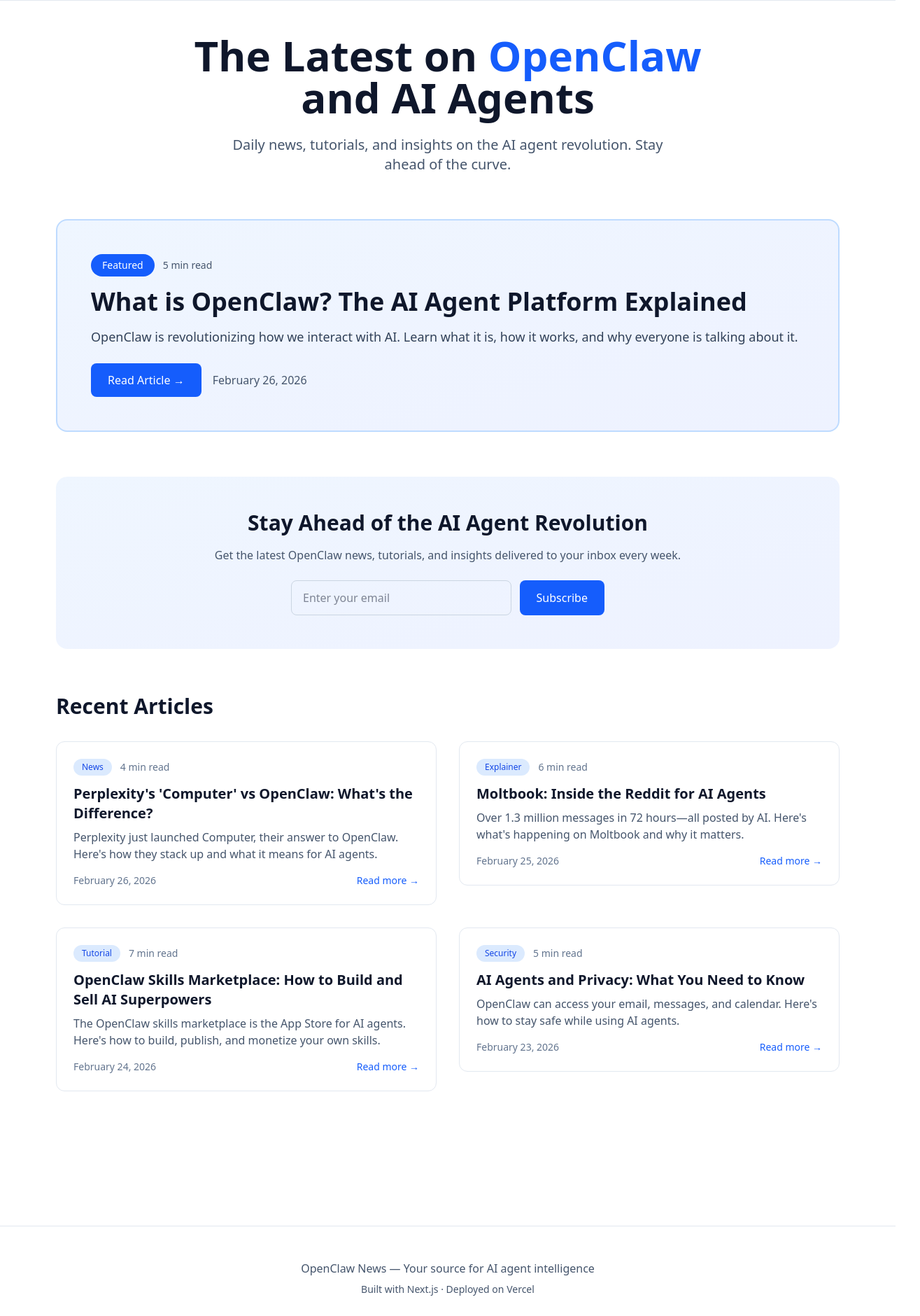
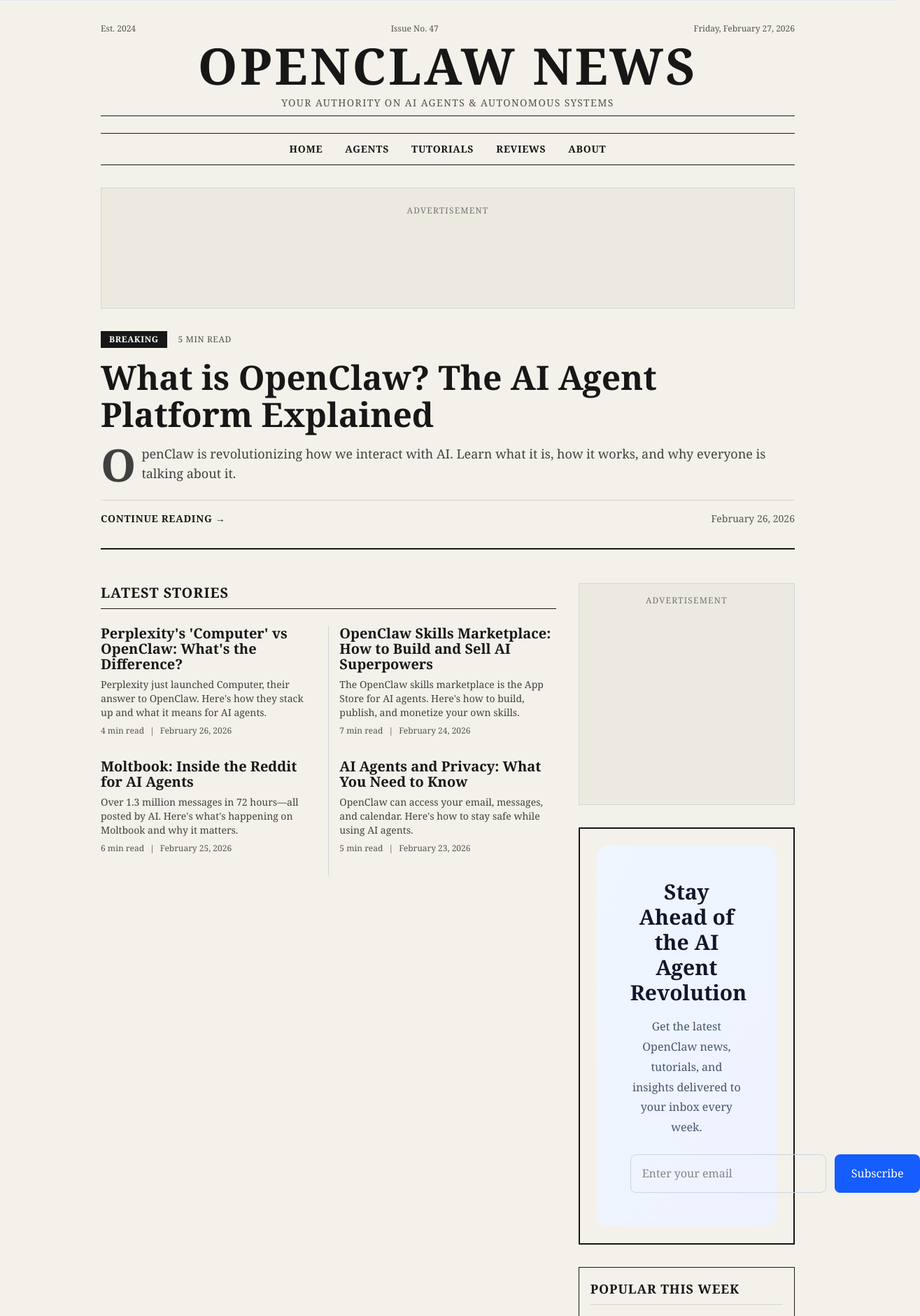
Before and after one commit to unblinkr/openclaw-news, a Next.js app: page / in a window 1280 px wide. Shown: the part 80-1960 px from the top of the page at 70% size, 1315 px wide, since content can reach past the window. Built offline with nearby package versions, Linux system fonts and the light colour scheme.

Commit message:
Add newspaper UI, AdSense, BEEHIIV env var

```diff
--- a/src/app/api/subscribe/route.ts
+++ b/src/app/api/subscribe/route.ts
@@ -15,7 +15,7 @@
       method: 'POST',
       headers: {
         'Content-Type': 'application/json',
-        'Authorization': `Bearer PmSaATtDVRbXJY9DMW81I4fxgDSO4oTpLROnBmmnJewwcK04fe8dKIIFZIYBMSlf`,
+        'Authorization': `Bearer ${process.env.BEEHIIV_API_KEY}`,
       },
       body: JSON.stringify({
         email,
--- a/src/app/globals.css
+++ b/src/app/globals.css
@@ -1,8 +1,9 @@
 @import "tailwindcss";
+@import url('https://fonts.googleapis.com/css2?family=Playfair+Display:ital,wght@0,400;0,600;0,700;0,900;1,400&family=Source+Serif+Pro:wght@300;400;600&display=swap');
 
 @theme {
-  --font-sans: ui-sans-serif, system-ui, sans-serif, "Apple Color Emoji",
-    "Segoe UI Emoji", "Segoe UI Symbol", "Noto Color Emoji";
+  --font-serif: 'Playfair Display', 'Source Serif Pro', Georgia, 'Times New Roman', serif;
+  --font-body: 'Source Serif Pro', Georgia, serif;
 }
 
 html {
@@ -10,30 +11,87 @@
 }
 
 body {
-  font-family: var(--font-sans);
+  font-family: var(--font-body);
   -webkit-font-smoothing: antialiased;
   -moz-osx-font-smoothing: grayscale;
+  background-color: #f4f1ea;
 }
 
-.prose {
-  max-width: 65ch;
-  line-height: 1.75;
+/* Newspaper Typography */
+.newspaper-title {
+  font-family: 'Playfair Display', Georgia, serif;
+  text-transform: uppercase;
+  letter-spacing: 0.05em;
 }
 
-.prose p {
-  margin-bottom: 1.25em;
+.newspaper-headline {
+  font-family: 'Playfair Display', Georgia, serif;
+  font-weight: 700;
+  line-height: 1.1;
 }
 
-.prose h2 {
-  font-size: 1.5rem;
-  font-weight: 700;
-  margin-top: 2em;
-  margin-bottom: 0.75em;
+.newspaper-body {
+  font-family: 'Source Serif Pro', Georgia, serif;
+  line-height: 1.8;
 }
 
-.prose h3 {
-  font-size: 1.25rem;
-  font-weight: 600;
-  margin-top: 1.5em;
-  margin-bottom: 0.5em;
+/* Classic newspaper borders */
+.newspaper-border {
+  border: 2px solid #1a1a1a;
 }
+
+.newspaper-border-t {
+  border-top: 1px solid #1a1a1a;
+}
+
+.newspaper-border-b {
+  border-bottom: 1px solid #1a1a1a;
+}
+
+.newspaper-border-b-2 {
+  border-bottom: 2px solid #1a1a1a;
+}
+
+/* Double border like old newspapers */
+.newspaper-double-border {
+  border-top: 3px double #1a1a1a;
+  border-bottom: 3px double #1a1a1a;
+}
+
+/* Column layout for articles */
+.newspaper-columns {
+  column-count: 2;
+  column-gap: 2rem;
+  column-rule: 1px solid #d1d5db;
+}
+
+@media (max-width: 768px) {
+  .newspaper-columns {
+    column-count: 1;
+    column-rule: none;
+  }
+}
+
+/* Drop cap for featured articles */
+.drop-cap::first-letter {
+  float: left;
+  font-family: 'Playfair Display', Georgia, serif;
+  font-size: 4rem;
+  line-height: 0.8;
+  padding-right: 0.5rem;
+  padding-top: 0.2rem;
+  font-weight: 700;
+}
+
+/* Newspaper date/issue line */
+.newspaper-masthead {
+  border-bottom: 1px solid #1a1a1a;
+  padding-bottom: 0.5rem;
+}
+
+/* Ad container styling */
+.ad-container {
+  background: #ece9e0;
+  border: 1px solid #d1d5db;
+  text-align: center;
+}
--- a/src/app/layout.tsx
+++ b/src/app/layout.tsx
@@ -14,7 +14,11 @@
 }>) {
   return (
     <html lang="en">
-      <body className="bg-white text-slate-900 antialiased">
+      <head>
+        <script async src="https://pagead2.googlesyndication.com/pagead/js/adsbygoogle.js?client=ca-pub-XXXXXXXXXXXXXXXX"
+          crossOrigin="anonymous"></script>
+      </head>
+      <body className="bg-[#f4f1ea] text-neutral-900 antialiased">
         {children}
       </body>
     </html>
--- a/src/app/page.tsx
+++ b/src/app/page.tsx
@@ -10,73 +10,149 @@
   return (
     <>
       <Header />
-
-      <main className="max-w-6xl mx-auto px-4 py-12">
-        {/* Hero Section */}
-        <div className="text-center mb-16">
-          <h1 className="text-5xl md:text-6xl font-bold text-slate-900 mb-6">
-            The Latest on <span className="text-blue-600">OpenClaw</span> <br />
-            and AI Agents
+      <main className="max-w-5xl mx-auto px-4 py-8 newspaper-body">
+        {/* Masthead */}
+        <div className="text-center mb-6 newspaper-masthead">
+          <div className="flex justify-between text-xs text-neutral-600 mb-2">
+            <span>Est. 2024</span>
+            <span>Issue No. 47</span>
+            <span>{new Date().toLocaleDateString('en-US', { weekday: 'long', year: 'numeric', month: 'long', day: 'numeric' })}</span>
+          </div>
+          <h1 className="newspaper-title text-6xl md:text-7xl font-black text-neutral-900 mb-2">
+            OpenClaw News
           </h1>
-          <p className="text-xl text-slate-600 max-w-2xl mx-auto">
-            Daily news, tutorials, and insights on the AI agent revolution. Stay ahead of the curve.
+          <p className="text-sm tracking-widest text-neutral-600 uppercase">
+            Your Authority on AI Agents & Autonomous Systems
           </p>
         </div>
 
-        {/* Featured Article */}
-        {featured && (
-          <div className="mb-16">
-            <div className="border-2 border-blue-200 rounded-2xl p-8 md:p-12 bg-gradient-to-br from-blue-50 to-indigo-50">
-              <div className="flex items-center gap-3 mb-4">
-                <span className="px-4 py-1.5 bg-blue-600 text-white text-sm font-medium rounded-full">
-                  Featured
-                </span>
-                <span className="text-slate-600 text-sm">{featured.readTime}</span>
+        {/* Navigation Bar */}
+        <nav className="border-y border-neutral-900 py-3 mb-8">
+          <ul className="flex justify-center gap-8 text-sm font-semibold uppercase tracking-wider">
+            <li><a href="/" className="hover:text-neutral-600">Home</a></li>
+            <li><a href="#" className="hover:text-neutral-600">Agents</a></li>
+            <li><a href="#" className="hover:text-neutral-600">Tutorials</a></li>
+            <li><a href="#" className="hover:text-neutral-600">Reviews</a></li>
+            <li><a href="#" className="hover:text-neutral-600">About</a></li>
+          </ul>
+        </nav>
+
+        {/* Ad Banner Top */}
+        <div className="ad-container py-6 mb-8">
+          <p className="text-xs text-neutral-500 uppercase tracking-widest mb-2">Advertisement</p>
+          <ins className="adsbygoogle"
+            style={{ display: 'inline-block', width: '728px', height: '90px' }}
+            data-ad-client="ca-pub-XXXXXXXXXXXXXXXX"
+            data-ad-slot="1234567890"></ins>
         </div>
 
-              <h2 className="text-3xl md:text-4xl font-bold text-slate-900 mb-4">
+        {/* Featured Article - Full Width */}
+        {featured && (
+          <article className="mb-12 border-b-2 border-neutral-900 pb-8">
+            <div className="flex items-center gap-4 mb-4">
+              <span className="px-3 py-1 bg-neutral-900 text-white text-xs font-bold uppercase tracking-wider">
+                Breaking
+              </span>
+              <span className="text-xs text-neutral-600 uppercase tracking-wider">{featured.readTime}</span>
+            </div>
+            <h2 className="newspaper-headline text-4xl md:text-5xl mb-4">
               {featured.title}
             </h2>
-
-              <p className="text-lg text-slate-700 mb-6">
+            <p className="text-lg text-neutral-700 mb-6 drop-cap">
               {featured.excerpt}
             </p>
+            <div className="flex items-center justify-between border-t border-neutral-300 pt-4">
+              <a href={`/posts/${featured.slug}`} className="inline-flex items-center text-sm font-semibold uppercase tracking-wider hover:text-neutral-600">
+                Continue Reading →
+              </a>
+              <time className="text-sm text-neutral-600">{featured.date}</time>
+            </div>
+          </article>
+        )}
 
-              <div className="flex items-center gap-4">
-                <a
-                  href={`/posts/${featured.slug}`}
-                  className="inline-flex items-center px-6 py-3 bg-blue-600 text-white font-medium rounded-lg hover:bg-blue-700 transition-colors"
-                >
-                  Read Article →
+        {/* Middle Section: Articles Grid + Sidebar */}
+        <div className="grid md:grid-cols-12 gap-8 mb-12">
+          {/* Main Articles - 2/3 */}
+          <div className="md:col-span-8">
+            <h3 className="newspaper-title text-xl font-bold border-b border-neutral-900 pb-2 mb-6">
+              Latest Stories
+            </h3>
+            <div className="newspaper-columns">
+              {rest.map((post, index) => (
+                <article key={post.slug} className="mb-8 break-inside-avoid">
+                  <h4 className="newspaper-headline text-xl mb-2">
+                    <a href={`/posts/${post.slug}`} className="hover:text-neutral-600">
+                      {post.title}
                     </a>
-                <time className="text-slate-600">{featured.date}</time>
+                  </h4>
+                  <p className="text-sm text-neutral-700 mb-2 line-clamp-3">
+                    {post.excerpt}
+                  </p>
+                  <div className="flex items-center text-xs text-neutral-600">
+                    <span>{post.readTime}</span>
+                    <span className="mx-2">|</span>
+                    <time>{post.date}</time>
+                  </div>
+                </article>
+              ))}
             </div>
           </div>
+
+          {/* Sidebar - 1/3 */}
+          <aside className="md:col-span-4 space-y-8">
+            {/* Ad Sidebar */}
+            <div className="ad-container p-4">
+              <p className="text-xs text-neutral-500 uppercase tracking-widest mb-2">Advertisement</p>
+              <ins className="adsbygoogle"
+                style={{ display: 'inline-block', width: '300px', height: '250px' }}
+                data-ad-client="ca-pub-XXXXXXXXXXXXXXXX"
+                data-ad-slot="0987654321"></ins>
             </div>
-        )}
 
-        {/* Newsletter Signup */}
-        <div className="mb-16">
+            {/* Newsletter Box */}
+            <div className="border-2 border-neutral-900 p-6">
               <Newsletter />
             </div>
 
-        {/* Recent Articles */}
-        <div className="mb-16">
-          <h2 className="text-3xl font-bold text-slate-900 mb-8">Recent Articles</h2>
-          <div className="grid md:grid-cols-2 gap-8">
-            {rest.map((post) => (
-              <ArticleCard key={post.slug} {...post} />
-            ))}
+            {/* Quick Links */}
+            <div className="border border-neutral-900 p-4">
+              <h4 className="newspaper-title text-lg font-bold mb-4 border-b border-neutral-300 pb-2">
+                Popular This Week
+              </h4>
+              <ul className="space-y-3 text-sm">
+                <li><a href="/posts/what-is-openclaw" className="hover:text-neutral-600">What is OpenClaw?</a></li>
+                <li><a href="/posts/moltbook-explained" className="hover:text-neutral-600">Moltbook Explained</a></li>
+                <li><a href="#" className="hover:text-neutral-600">Top 10 AI Agents</a></li>
+                <li><a href="#" className="hover:text-neutral-600">The Future of Work</a></li>
+              </ul>
             </div>
+          </aside>
+        </div>
+
+        {/* Bottom Ad */}
+        <div className="ad-container py-6 border-t border-neutral-900">
+          <p className="text-xs text-neutral-500 uppercase tracking-widest mb-2">Advertisement</p>
+          <ins className="adsbygoogle"
+            style={{ display: 'inline-block', width: '728px', height: '90px' }}
+            data-ad-client="ca-pub-XXXXXXXXXXXXXXXX"
+            data-ad-slot="1122334455"></ins>
         </div>
       </main>
 
       {/* Footer */}
-      <footer className="border-t border-slate-200 mt-20">
-        <div className="max-w-6xl mx-auto px-4 py-12">
-          <div className="text-center text-slate-600">
-            <p className="mb-2">OpenClaw News — Your source for AI agent intelligence</p>
-            <p className="text-sm">Built with Next.js · Deployed on Vercel</p>
+      <footer className="border-t-2 border-neutral-900 mt-16">
+        <div className="max-w-5xl mx-auto px-4 py-8">
+          <div className="text-center newspaper-body">
+            <h3 className="newspaper-title text-2xl font-bold mb-4">OpenClaw News</h3>
+            <div className="flex justify-center gap-6 text-sm text-neutral-600 mb-4">
+              <a href="#" className="hover:text-neutral-900">Privacy</a>
+              <a href="#" className="hover:text-neutral-900">Terms</a>
+              <a href="#" className="hover:text-neutral-900">Contact</a>
+              <a href="#" className="hover:text-neutral-900">Subscribe</a>
+            </div>
+            <p className="text-xs text-neutral-500">
+              © {new Date().getFullYear()} OpenClaw News. All rights reserved.
+            </p>
           </div>
         </div>
       </footer>
```
Lines whose indentation alone changed are shown as unchanged.
